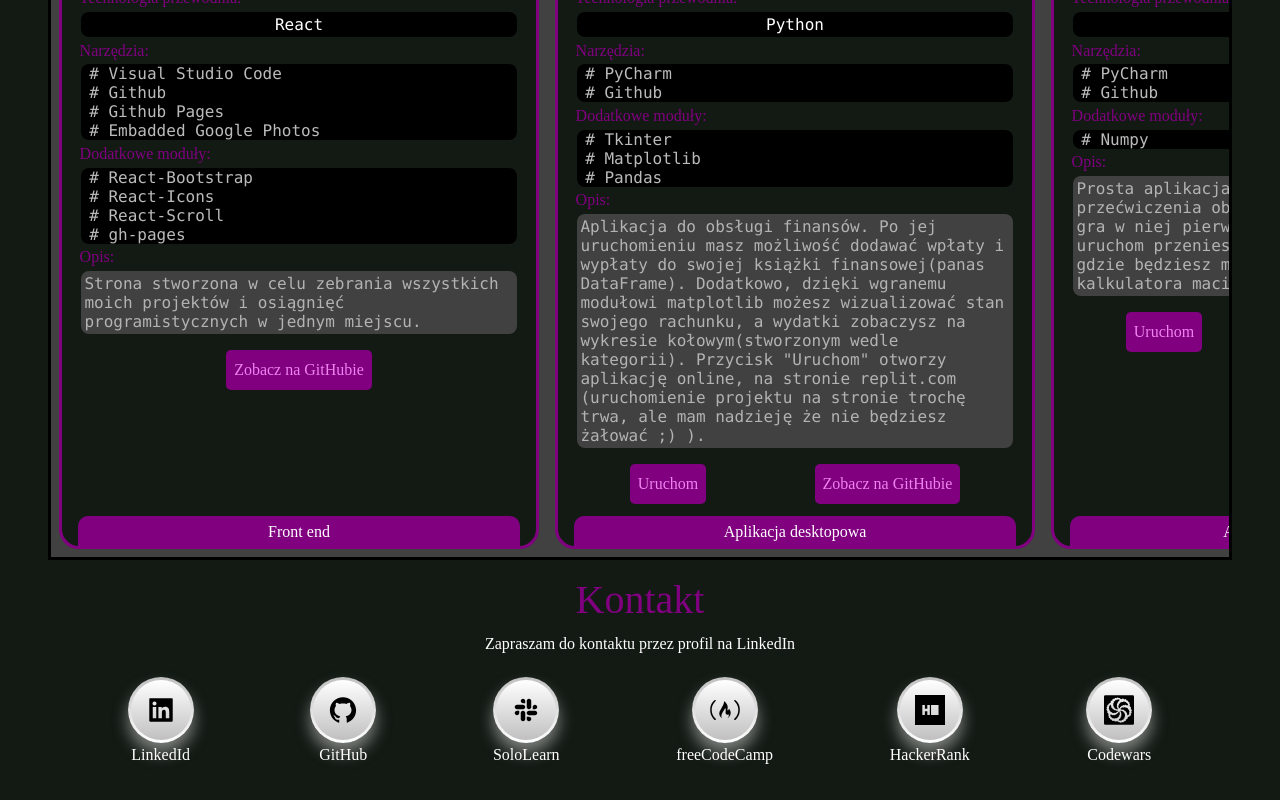
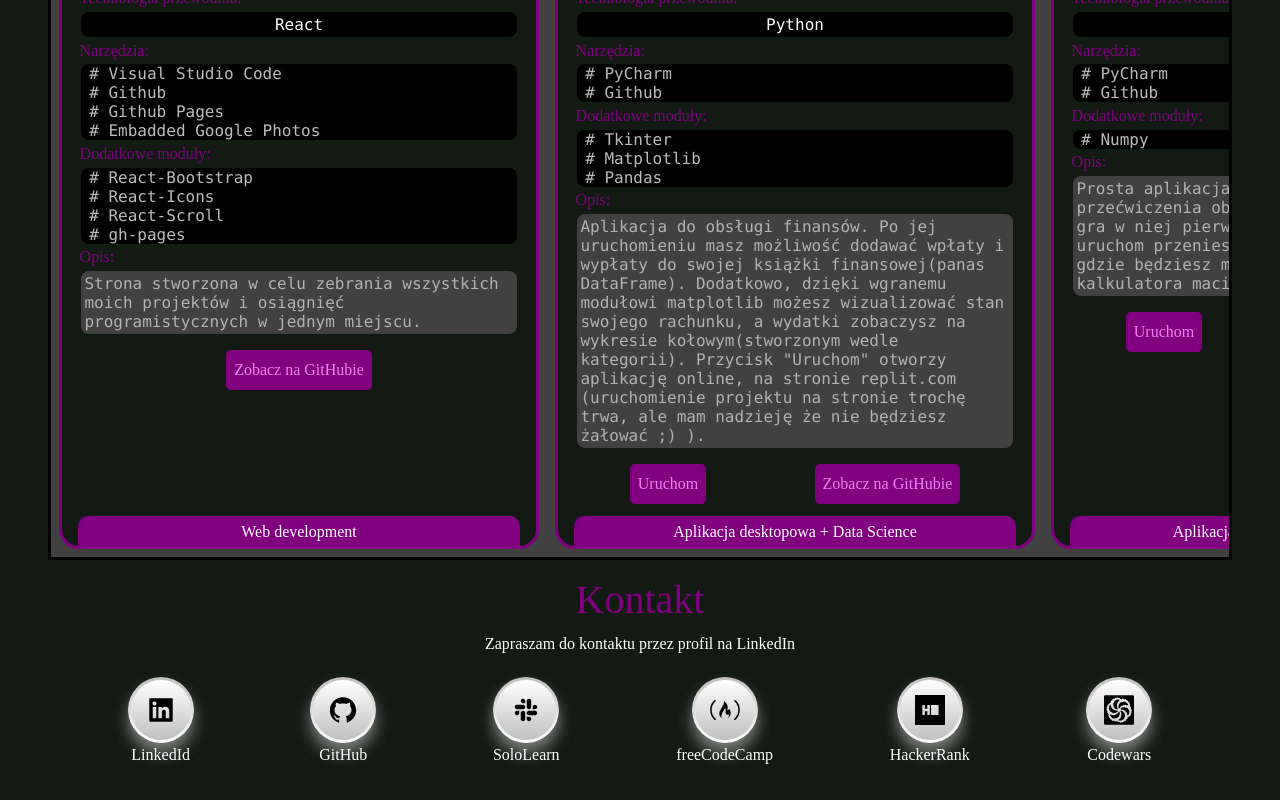
Before and after one commit to JakubPyt/website-about-me, a React (Create React App) app: page / in a window 1280 px wide. Shown: the part 2167-2967 px from the top of the page. Built offline with nearby package versions, Linux system fonts and the light colour scheme; a web font is replaced by a local one.

Commit message:
fixes/projects/Change types of projects

```diff
--- a/src/components/projects.js
+++ b/src/components/projects.js
@@ -12,7 +12,7 @@ class Projects extends React.Component {
       projects: [
         {
           title: "Ta strona",
-          type: "Front end",
+          type: "Web development",
           mainTech: "React",
           modules: ["React-Bootstrap", "React-Icons", "React-Scroll", 'gh-pages'],
           tools: ["Visual Studio Code", "Github", "Github Pages", 'Embadded Google Photos'],
@@ -23,7 +23,7 @@ class Projects extends React.Component {
         },
         {
           title: "Budget App",
-          type: "Aplikacja desktopowa",
+          type: "Aplikacja desktopowa + Data Science",
           mainTech: "Python",
           modules: ["Tkinter", "Matplotlib", "Pandas"],
           tools: ["PyCharm", "Github"],
@@ -37,7 +37,7 @@ class Projects extends React.Component {
         },
         {
           title: "Matrix Calculator",
-          type: "Aplikacja konsolowa",
+          type: "Aplikacja konsolowa + Data Science",
           mainTech: "Python",
           modules: ["Numpy"],
           tools: ["PyCharm", "Github"],
@@ -49,7 +49,7 @@ class Projects extends React.Component {
         },
         {
           title: "Demographic Data Analyzer",
-          type: "Analiza danych",
+          type: "Data Science(Analiza danych)",
           mainTech: "Python",
           modules: ["Pandas"],
           tools: ["Jupyter Notebook", "Google Colab"],
@@ -64,7 +64,7 @@ class Projects extends React.Component {
         },
         {
           title: "Medical Data Visualizer",
-          type: "Analiza danych i wizualizacja",
+          type: "Data Science(Analiza danych i wizualizacja)",
           mainTech: "Python",
           modules: ["Pandas", "Numpy", "Seaborn"],
           tools: ["Jupyter Notebook", "Google Colab"],
@@ -79,7 +79,7 @@ class Projects extends React.Component {
         },
         {
           title: "Page View Time Series Visualizer",
-          type: "Wizualizacja danych",
+          type: "Data Science(Wizualizacja)",
           mainTech: "Python",
           modules: ["Pandas", "Numpy", "Seaborn", "Matplotlib"],
           tools: ["Jupyter Notebook", "Google Colab"],
@@ -94,7 +94,7 @@ class Projects extends React.Component {
         },
         {
           title: "Sea level predictor",
-          type: "Wizualizacja danych + predykcja",
+          type: "Data Science(Wizualizacja + predykcja)",
           mainTech: "Python",
           modules: ["Pandas", "Matplotlib", "Scipy"],
           tools: ["Jupyter Notebook", "Google Colab"],
@@ -110,7 +110,7 @@ class Projects extends React.Component {
         },
         {
           title: "Tribute Page",
-          type: "Front end",
+          type: "Web development",
           mainTech: "HTML, CSS",
           modules: [],
           tools: ["Visual Studio Code", "Github", "Github Pages"],
```
